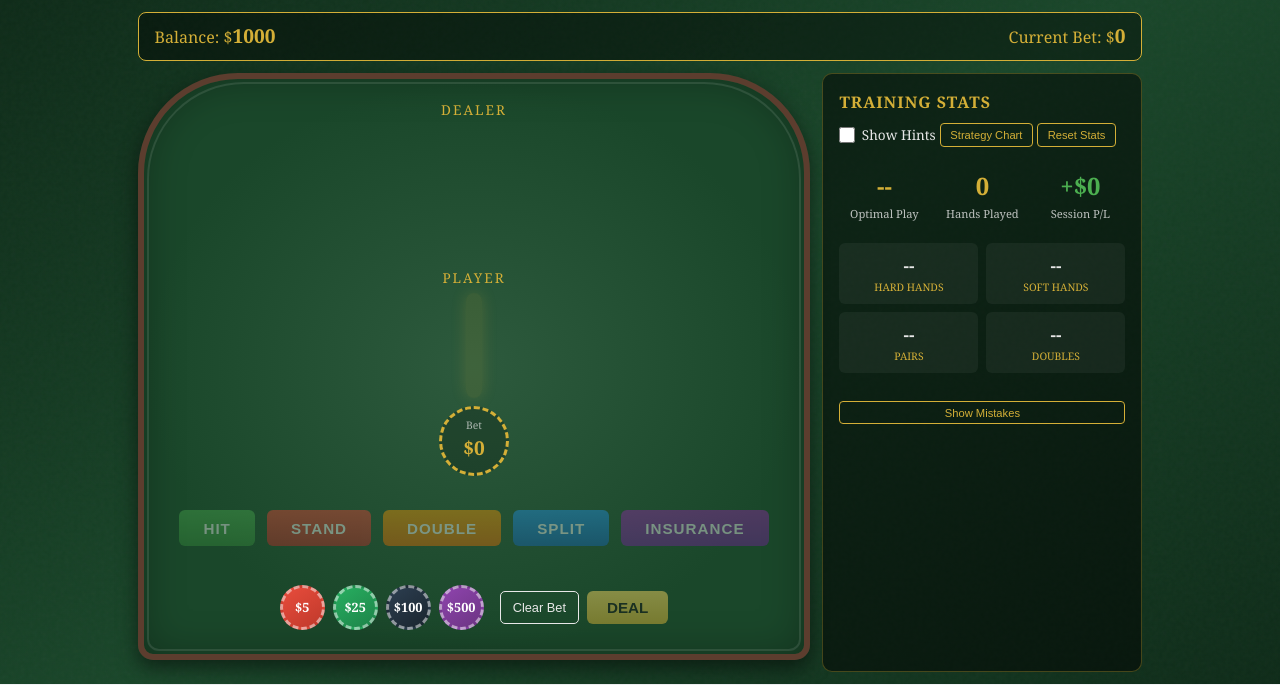
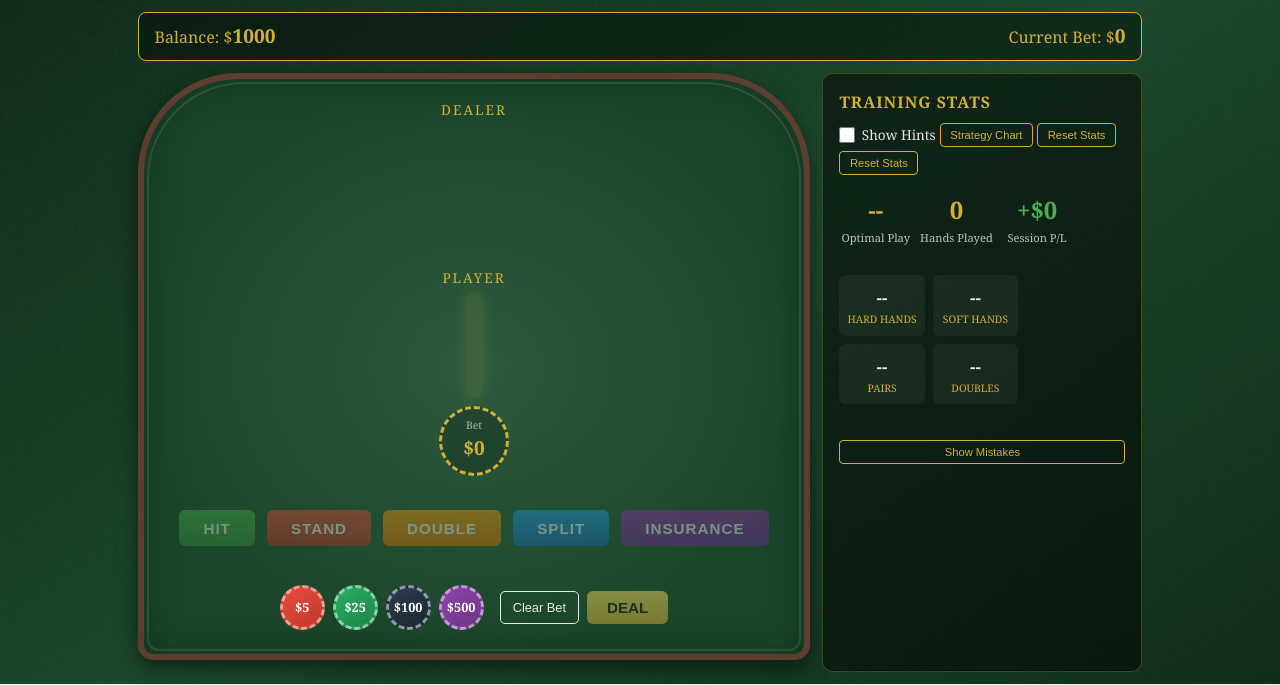
Before and after one commit to alexander-matthew/personal-site, a Flask app: page /projects/blackjack/ in a window 1280 px wide. Shown: the part 65-750 px from the top of the page. Run offline with Flask 3, Linux system fonts and the light colour scheme.

Commit message:
Update app/templates/blackjack/index.html

```diff
--- a/app/templates/blackjack/index.html
+++ b/app/templates/blackjack/index.html
@@ -83,7 +83,7 @@
                     </label>
                     <button class="strategy-btn" id="show-strategy">Strategy Chart</button>
                     <button class="stats-toggle" id="reset-stats">Reset Stats</button>
-                </div>
+                    <button class="reset-stats-btn" id="reset-stats">Reset Stats</button>
             </div>
 
             <div class="accuracy-display">
```
